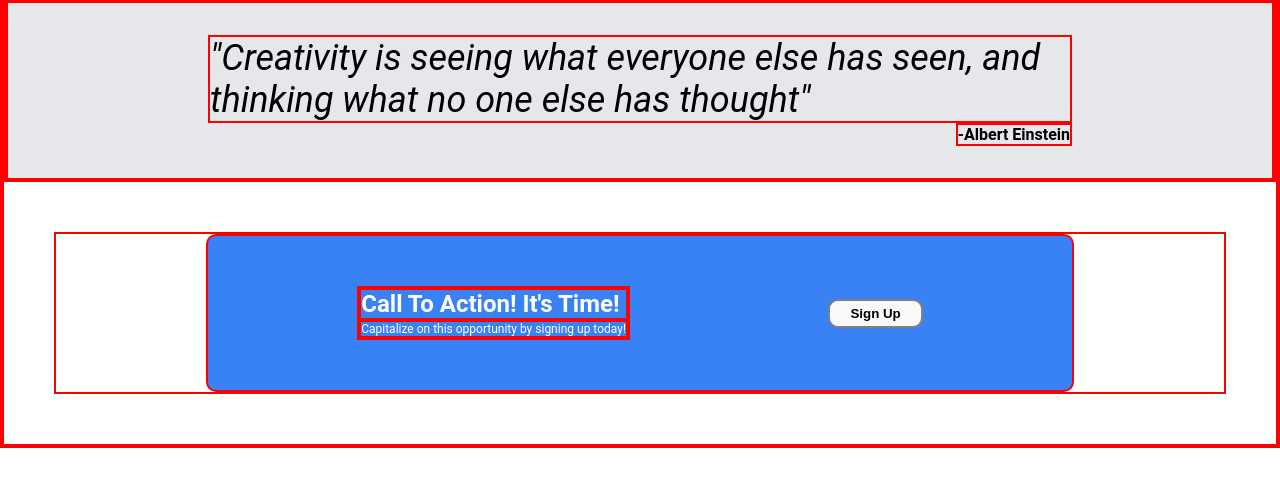
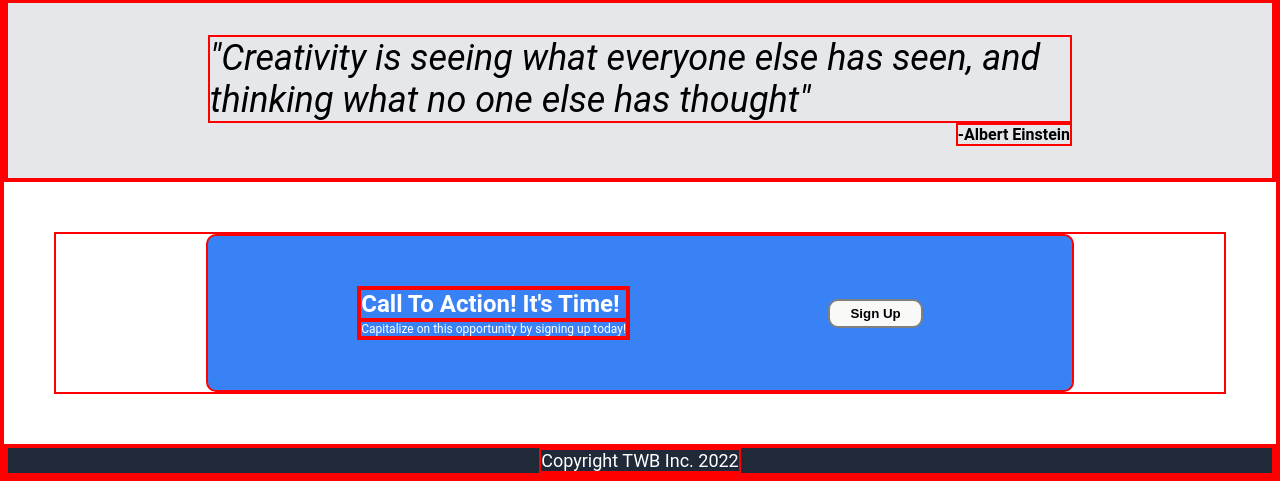
Before and after one commit to Joey1420/landing-page, a plain HTML site: page index.html in a window 1280 px wide. Shown: the part 734-1215 px from the top of the page. Before the commit the page ends 1182 px from the top, so only its background shows below. Drawn offline with Linux system fonts and the light colour scheme.

Commit message:
Added footer section

```diff
--- a/index.html
+++ b/index.html
@@ -72,4 +72,11 @@
         <button class="action-sign">Sign Up</button>
       </div>
     </div>
+
+    <!--FOOTER SECTION-->
+    <div class="footer-wrapper">
+      <div class="footer">
+       <div class="footer-text">Copyright TWB Inc. 2022</div>
+      </div>
+    </div>
 </html>
```
